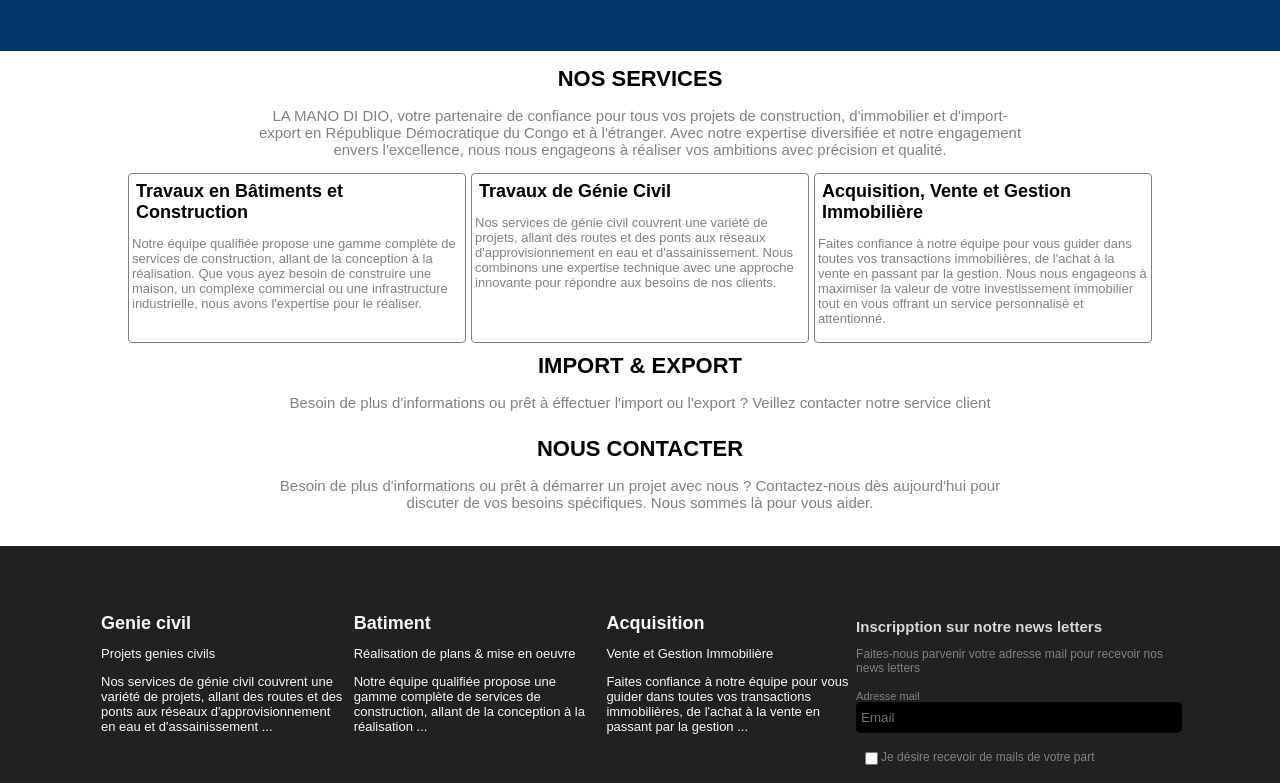
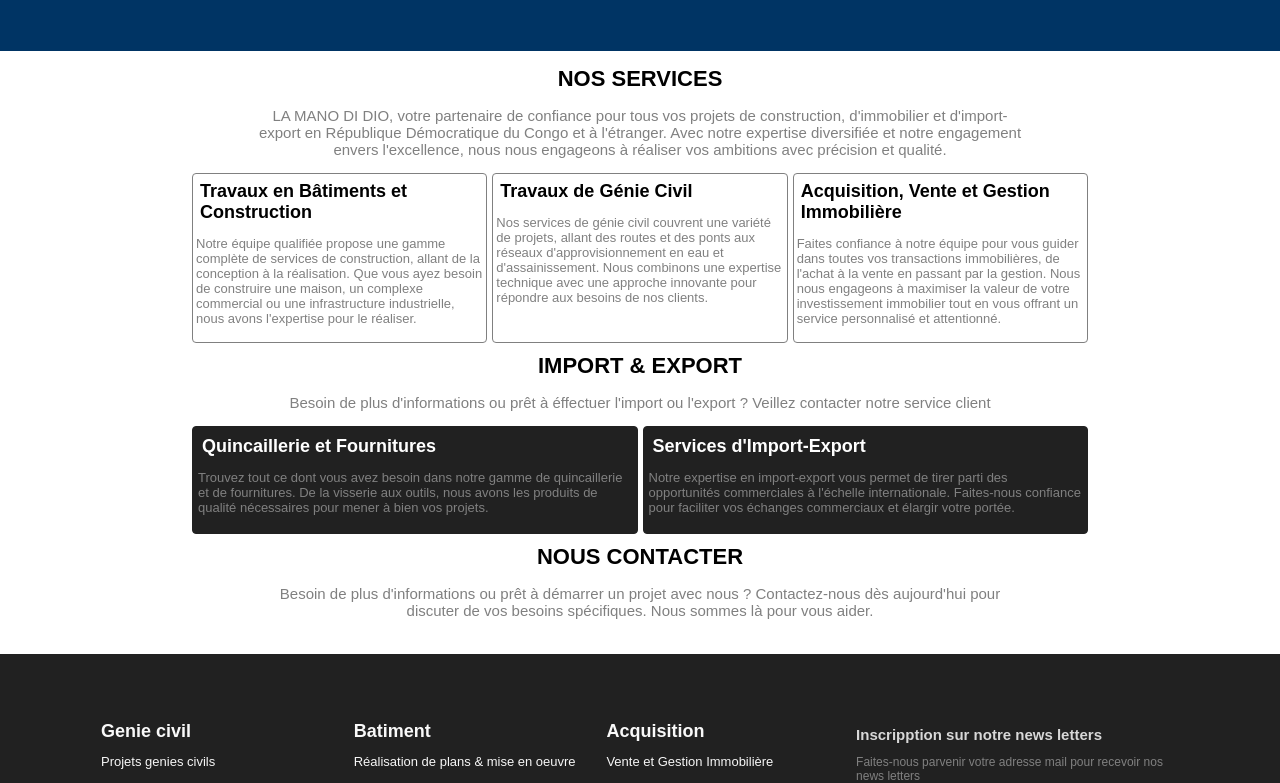
Before and after one commit to yavchris07/la-mano-dio, a React (Create React App) app: page / in a window 1280 px wide. Shown: the part 1542-2325 px from the top of the page. Built offline with nearby package versions, Linux system fonts and the light colour scheme.

Commit message:
import and export card all both ready

```diff
--- /dev/null
+++ b/src/components/ImportCard.tsx
@@ -0,0 +1,17 @@
+import React from 'react';
+import Im from '../types/im';
+
+type importCardProps = {
+    mport : Im
+}
+
+const ImportCard = ({mport}:importCardProps) => {
+  return (
+    <div className='import-card'>
+        <h3>{mport.title}</h3>
+        <p>{mport.resume}</p>
+    </div>
+  )
+}
+
+export default ImportCard
--- a/src/pages/Home.tsx
+++ b/src/pages/Home.tsx
@@ -9,10 +9,15 @@
 import IService from '../types/service';
 import ServiceCard from '../components/ServiceCard';
 import SERVICES from '../types/service-data';
+import Im from '../types/im';
+import IM from '../types/im-data';
+import ImportCard from '../components/ImportCard';
+
 
 const Home = () => {
   const [products] = useState<IProduct[]>(Products);
   const [services] = useState<IService[]>(SERVICES);
+  const [mport] = useState<Im[]>(IM)
 
   return (
     <>
@@ -45,11 +50,11 @@
         <p>Besoin de plus d'informations ou prêt à éffectuer l'import ou l'export ? Veillez contacter notre service client </p>
       </div>
 
-      <div className="services-card-home-list">
+      <div className="import-export-list">
         {
-          // services.map(service => {
-          //   return <ServiceCard  key={service.id} service={service} />
-          // })
+          mport.map(mp => {
+            return <ImportCard key={mp.id} mport={mp} />
+          })
         }
       </div>
 
--- a/src/styles/home.scss
+++ b/src/styles/home.scss
@@ -1,7 +1,7 @@
 $blue1:#003464;
 
 .product-card-home-list{
-    width: 80%;
+    width: 70%;
     margin: auto;
     display: grid;
     grid-template-columns: repeat(3,1fr);
@@ -54,7 +54,7 @@
 }
 
 .services-card-home-list{
-    width: 80%;
+    width: 70%;
     margin: auto;
     display: grid;
     grid-template-columns: repeat(3,1fr);
@@ -76,6 +76,30 @@
     }
 
 
+}
+
+.import-export-list{
+    width: 70%;
+    margin: auto;
+    display: grid;
+    grid-template-columns: repeat(2,1fr);
+    gap: 5px;
+
+    .import-card{
+        border: 1px solid #212121;;
+        background: #212121;
+        padding: 5px;
+        border-radius: 4px;
+        h3{
+            font-size: 18px;
+            margin: 4px;
+            color: white;
+        }
+        p{
+            color: grey;
+            font-size: 13px;
+        }
+    }
 }
 
 //responsive
```
